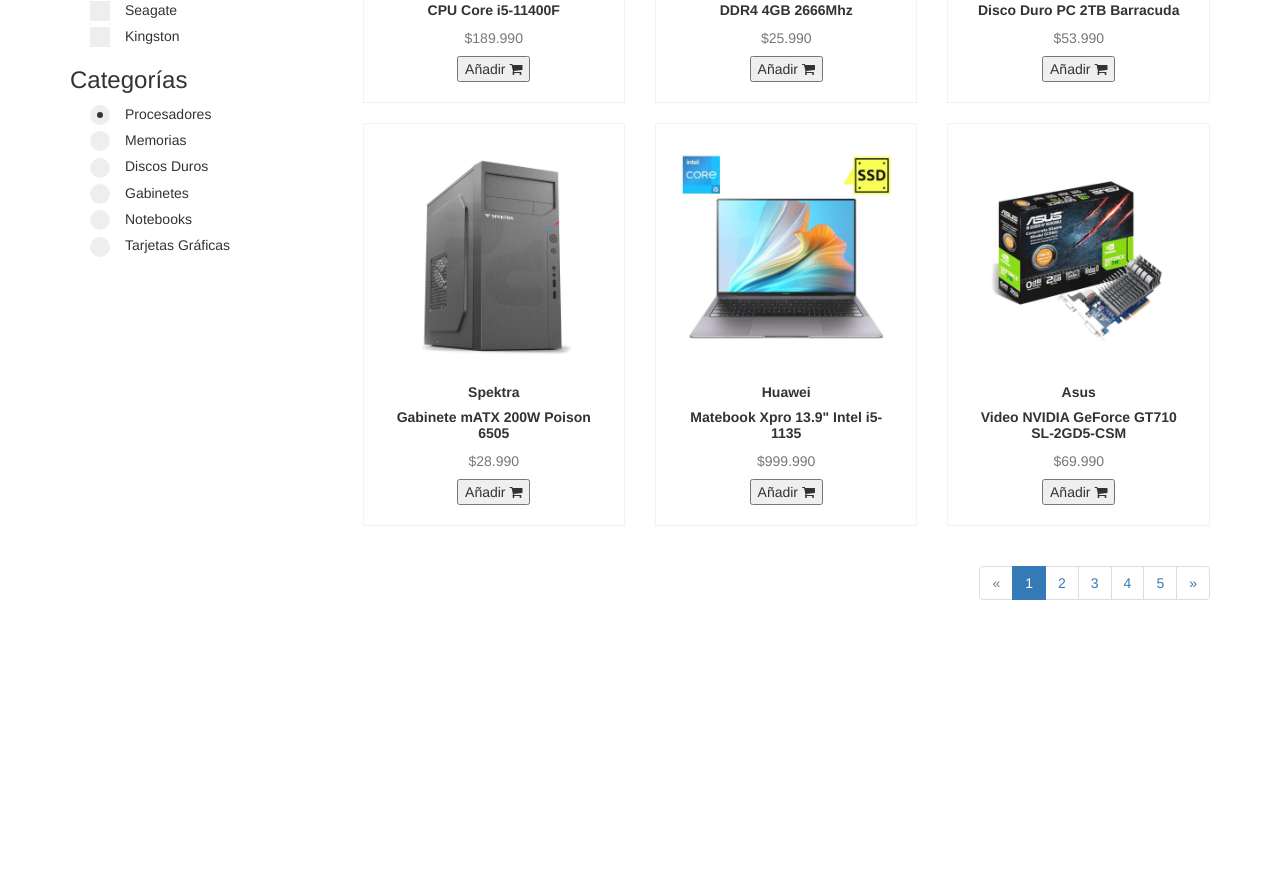
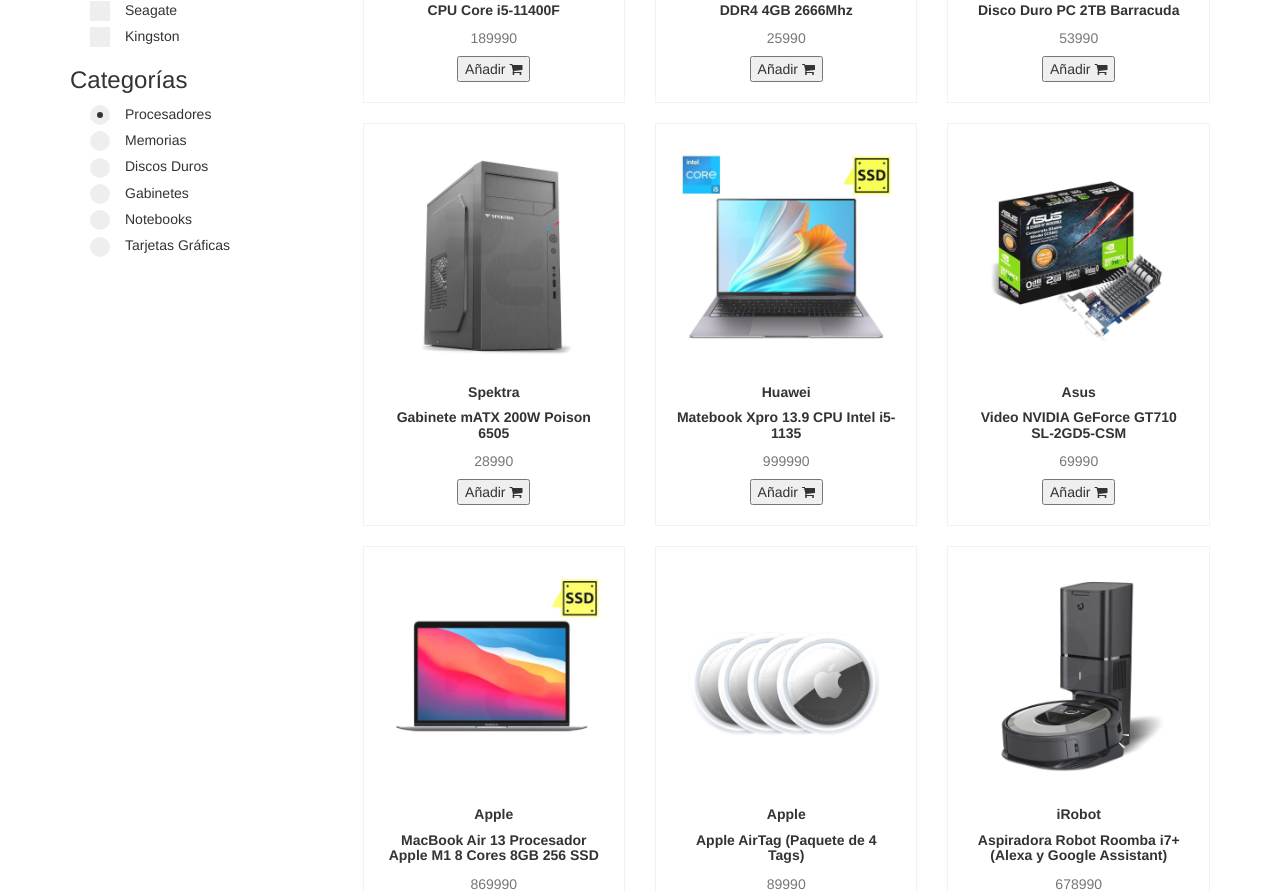
Before and after one commit to darevalov/ProyectoJavascript, a plain HTML site: page index.html in a window 1280 px wide. Shown: the part 438-1330 px from the top of the page. Before the commit the page ends 1058 px from the top, so only its background shows below. Drawn offline with nearby package versions, Linux system fonts and the light colour scheme.

Commit message:
Load Products from JSON

```diff
--- a/cart.js
+++ b/cart.js
@@ -1,11 +1,52 @@
+// Variables y Constantes
 const detalleCompra = [];
 precioBruto = 0;
 const suma = x => precioBruto = precioBruto + x;
+const productList = document.querySelector('.product-list');
+
+eventListeners();
+
+function eventListeners(){
+    window.addEventListener('DOMContentLoaded', () => {
+        loadJSON();
+    });
+}
+
+function loadJSON(){
+    fetch('productos.json')
+    .then(response => response.json())
+    .then(data =>{
+        let html = '';
+        data.forEach(product => {
+            html += `
+            <div class="col-sm-6 col-md-4">
+              <div class="shop__thumb">
+                <a href="#">
+                  <div class="shop-thumb__img">
+                    <img src="${product.image}" class="img-responsive" alt="...">
+                  </div>
+                  <h5 class="shop-thumb__title">${product.marca}</h5>
+                  <h5 class="shop-thumb__title">
+                    ${product.modelo}
+                  </h5>
+                  <div class="shop-thumb__price">
+                    <span class="shop-thumb__price">${product.precio}</span></span>
+                  </div>
+                </a>
+                <div style="margin-top: 8px;">
+                  <button onclick="detalleCompra.push(new Detalle(${product.id},'1','${product.modelo}','${product.precio}'))">Añadir <i class="fa fa-shopping-cart"></i></button>
+                </div>
+              </div>
+            </div>
+            `;
+        });
+        productList.innerHTML = html;
+    })
+}
 
 function productos(value){
     suma(value);
 }
-
 
 function showCart(){
     var displayCheckout = document.getElementById("checkout-items");
@@ -107,6 +148,8 @@ function checkoutCart(){
     document.getElementById("precioTotal").innerHTML = `<p id="precioTotal">$${sessionStorage.getItem('precioTotal')}</p>`;
 }
 
-$.getJSON("productos.json", function(json) {
-    console.log(json)
-});
+
+// Load JSON
+// $.getJSON("productos.json", function(json) {
+//     console.log(json)
+// });
--- a/index.html
+++ b/index.html
@@ -127,7 +127,7 @@
         <li><a href="#" id="cart" onclick="checkoutCart()"></a></li>
       </ul>
 
-      <!-- Listado de Productos -->
+      <!-- Listado de Productos
       <div class="row">
         <div class="col-sm-6 col-md-4">
           <div class="shop__thumb">
@@ -238,7 +238,12 @@
             </div>
           </div>
         </div>
+      </div> -->
+
+    <!-- Productos  -->
+      <div class = "row product-list">
       </div>
+    <!-- Fin Productos -->
 
       <!-- Paginación -->
       <div class="row">
--- a/productos.json
+++ b/productos.json
@@ -1,68 +1,122 @@
+[
   {
-    "items": [
-      {
-        "sys": { "id": "1" },
-        "fields": {
-          "title": "queen panel bed",
-          "price": 10.99,
-          "image": { "fields": { "file": { "url": "./images/product-1.jpeg" } } }
-        }
+      "id": 1,
+      "marca" : "Intel",
+      "modelo" : "CPU Core i5-11400F",
+      "precio" : "189990",
+      "categoria": "CPU",
+      "image" : "assets/cpu-intel-corei5.jpg"
   },
   {
-        "sys": { "id": "2" },
-        "fields": {
-          "title": "king panel bed",
-          "price": 12.99,
-          "image": { "fields": { "file": { "url": "./images/product-2.jpeg" } } }
-        }
+    "id": 2,
+    "marca" : "Kingston",
+    "modelo" : "DDR4 4GB 2666Mhz",
+    "precio" : "25990",
+    "categoria": "memorias",
+    "image" : "assets/ram-kingston-PC.jpg"
   },
   {
-        "sys": { "id": "3" },
-        "fields": {
-          "title": "single panel bed",
-          "price": 12.99,
-          "image": { "fields": { "file": { "url": "./images/product-3.jpeg" } } }
-        }
+    "id": 3,
+    "marca" : "Seagate",
+    "modelo" : "Disco Duro PC 2TB Barracuda",
+    "precio" : "53990",
+    "categoria": "discos",
+    "image" : "assets/hdd-seagate-2TB.jpg"
   },
   {
-        "sys": { "id": "4" },
-        "fields": {
-          "title": "twin panel bed",
-          "price": 22.99,
-          "image": { "fields": { "file": { "url": "./images/product-4.jpeg" } } }
-        }
+    "id": 4,
+    "marca" : "Spektra",
+    "modelo" : "Gabinete mATX 200W Poison 6505",
+    "precio" : "28990",
+    "categoria": "gabinetes",
+    "image" : "assets/gabinete-spektra.jpg"
   },
   {
-        "sys": { "id": "5" },
-        "fields": {
-          "title": "fridge",
-          "price": 88.99,
-          "image": { "fields": { "file": { "url": "./images/product-5.jpeg" } } }
-        }
+    "id": 5,
+    "marca" : "Huawei",
+    "modelo" : "Matebook Xpro 13.9 CPU Intel i5-1135",
+    "precio" : "999990",
+    "categoria": "notebook",
+    "image" : "assets/notebook-huawei-matebook.jpg"
   },
   {
-        "sys": { "id": "6" },
-        "fields": {
-          "title": "dresser",
-          "price": 32.99,
-          "image": { "fields": { "file": { "url": "./images/product-6.jpeg" } } }
-        }
+    "id": 6,
+    "marca" : "Asus",
+    "modelo" : "Video NVIDIA GeForce GT710 SL-2GD5-CSM",
+    "precio" : "69990",
+    "categoria": "tarjetas_graficas",
+    "image" : "assets/asus-nvidia-geforce.jpg"
   },
   {
-        "sys": { "id": "7" },
-        "fields": {
-          "title": "couch",
-          "price": 45.99,
-          "image": { "fields": { "file": { "url": "./images/product-7.jpeg" } } }
-        }
+    "id": 7,
+    "marca" : "Apple",
+    "modelo" : "MacBook Air 13 Procesador Apple M1 8 Cores 8GB 256 SSD",
+    "precio" : "869990",
+    "categoria": "notebook",
+    "image" : "assets/macbook.jpg"
   },
   {
-        "sys": { "id": "8" },
-        "fields": {
-          "title": "table",
-          "price": 33.99,
-          "image": { "fields": { "file": { "url": "./images/product-8.jpeg" } } }
-        }
+    "id": 8,
+    "marca" : "Apple",
+    "modelo" : "Apple AirTag (Paquete de 4 Tags)",
+    "precio" : "89990",
+    "categoria": "wearables",
+    "image" : "assets/airtag.jpg"
+  },
+  {
+    "id": 9,
+    "marca" : "iRobot",
+    "modelo" : "Aspiradora Robot Roomba i7+ (Alexa y Google Assistant)",
+    "precio" : "678990",
+    "categoria": "domotica",
+    "image" : "assets/irobot.jpg"
+  },
+  {
+    "id": 10,
+    "marca" : "Toshiba",
+    "modelo" : "Disco Duro PC 1TB P300 7200 RPM",
+    "precio" : "37790",
+    "categoria": "discos",
+    "image" : "assets/hdd-toshiba-1TB.jpg"
+  },
+  {
+    "id": 11,
+    "marca" : "Samsung",
+    "modelo" : "Smartphone Galaxy Z Flip3 5G 128GB/8GB",
+    "precio" : "969990",
+    "categoria": "smartphone",
+    "image" : "assets/samsung-zflip.jpg"
+  },
+  {
+    "id": 12,
+    "marca" : "Gear",
+    "modelo" : "Silla Gamer I-Tam V2 Black/Blue (RGB)",
+    "precio" : "169990",
+    "categoria": "gamer",
+    "image" : "assets/silla-gear.jpg"
+  },
+  {
+    "id": 13,
+    "marca" : "Gigabyte",
+    "modelo" : "Video NVIDIA RTX3080 10GB Eagle Gaming",
+    "precio" : "1449990",
+    "categoria": "tarjetas_graficas",
+    "image" : "assets/gigabyte-nvidia.jpg"
+  },
+  {
+    "id": 14,
+    "marca" : "Intel",
+    "modelo" : "CPU Core i3-9100 3.6GHz 6MB (1151-v2)",
+    "precio" : "139990",
+    "categoria": "CPU",
+    "image" : "assets/cpu-intel-corei3.jpg"
+  },
+  {
+    "id": 15,
+    "marca" : "Logitech",
+    "modelo" : "Mouse MX ANYWHERE 3 Wireless",
+    "precio" : "56990",
+    "categoria": "mouse",
+    "image" : "assets/logitech-mouse.jpg"
   }
 ]
-  }
--- a/style.css
+++ b/style.css
@@ -664,7 +664,7 @@ body {
   border: 1em;
   border-color: black;
   display: grid;
-  grid-template-columns: 2fr 1fr 1fr;
+  grid-template-columns: 3fr 1fr 1fr;
   align-items: baseline;
 }
 
```
Also changed, not shown: assets/airtag.jpg (added), assets/cpu-intel-corei3.jpg (added), assets/gigabyte-nvidia.jpg (added), assets/hdd-toshiba-1TB.jpg (added), assets/irobot.jpg (added), assets/logitech-mouse.jpg (added), assets/macbook.jpg (added), assets/samsung-zflip.jpg (added), assets/silla-gear.jpg (added). Lines whose indentation alone changed are shown as unchanged.
